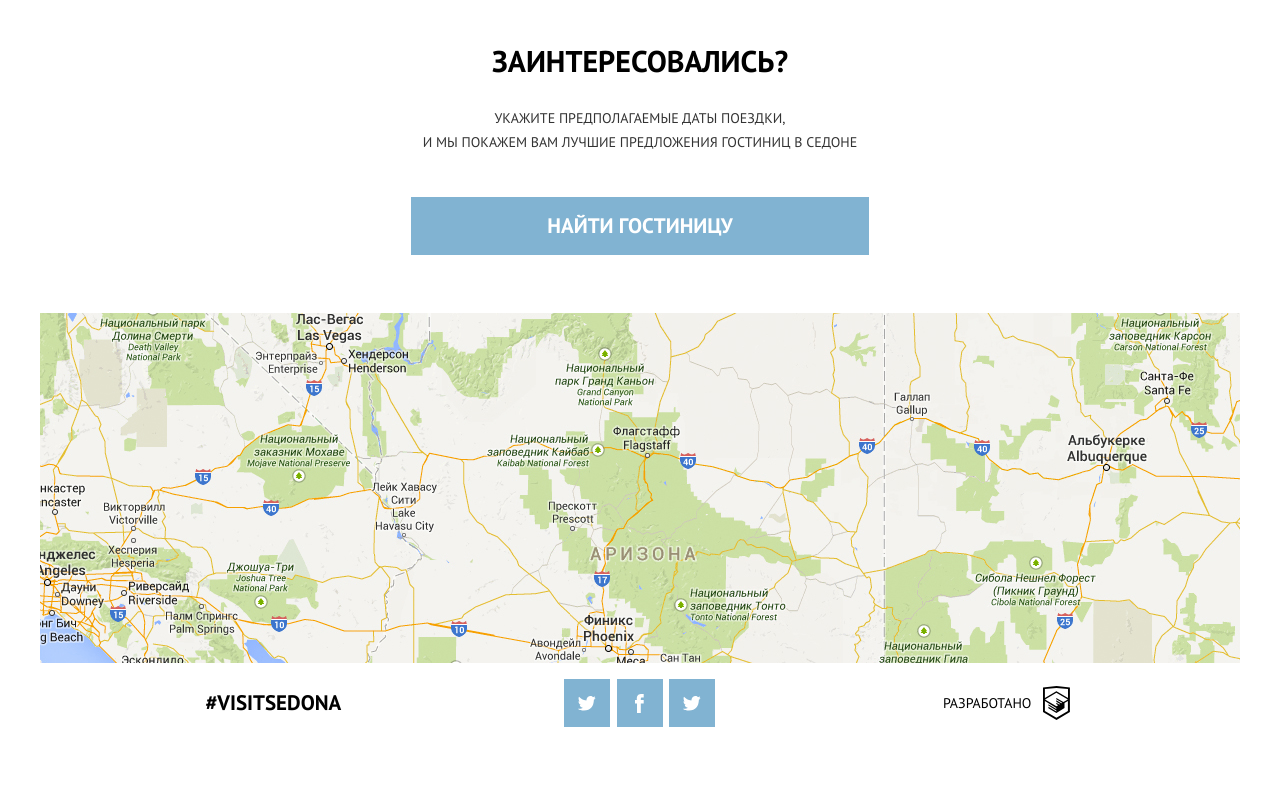
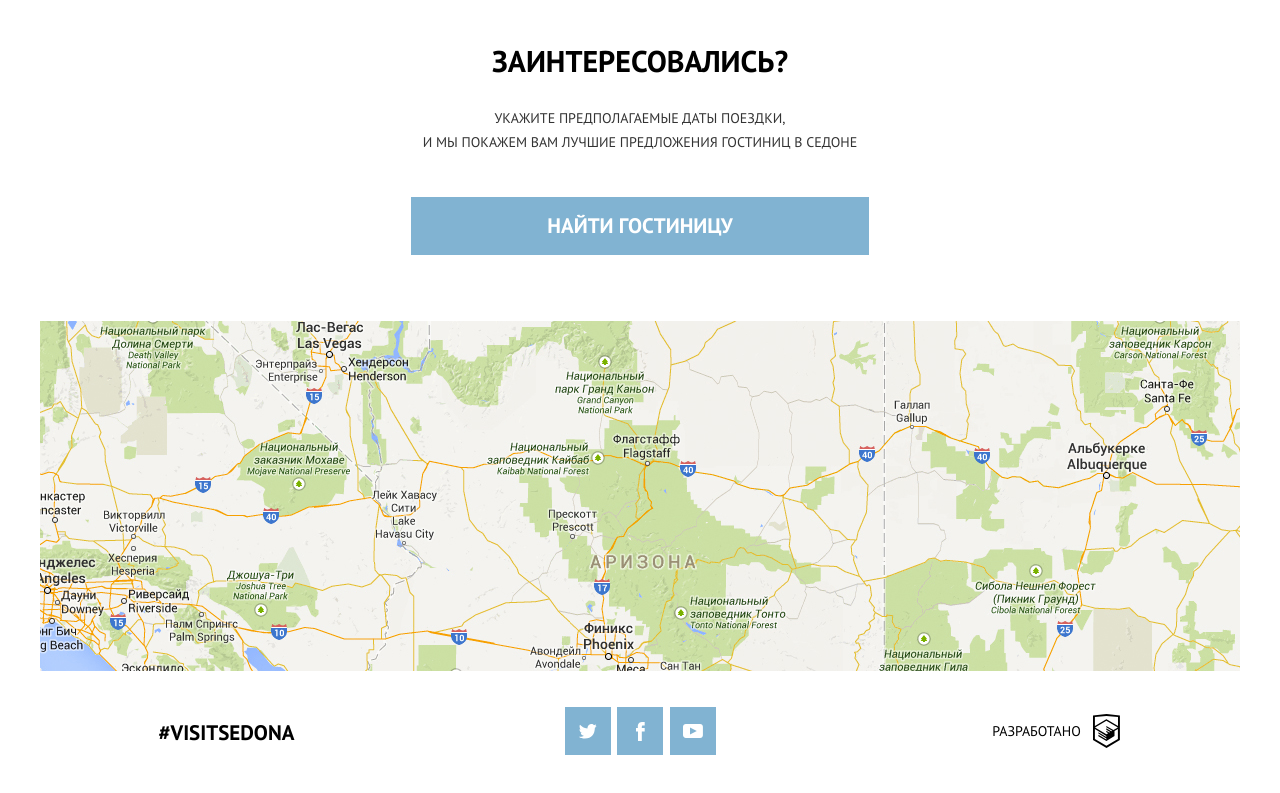
Before and after one commit to DaniyarSeferov/1117947-sedona-21, a website: page source/index.html in a window 1280 px wide. Shown: the part 1888-2681 px from the top of the page. Before the commit the page ends 2625 px from the top, so only its background shows below. Drawn offline with nearby package versions, Linux system fonts and the light colour scheme; files that its build step writes are made by us from their sources.

Commit message:
#Task 5.1: Main page

```diff
--- a/source/index.html
+++ b/source/index.html
@@ -180,7 +180,7 @@
 </main>
 
 <footer class="page-footer">
-  <div class="page-footer__wrapper container">
+  <div class="page-footer__wrapper">
     <div class="page-footer__hashtag">
       <p>#visitsedona</p>
     </div>
--- a/source/sass/blocks/copyright.scss
+++ b/source/sass/blocks/copyright.scss
@@ -10,6 +10,14 @@
     padding-right: 12px;
     color: $color-black;
     text-transform: uppercase;
+
+    @media (min-width: $tablet-width) {
+      padding-left: 5px;
+    }
+
+    @media (min-width: $desktop-width) {
+      padding-left: 28px;
+    }
   }
 
   &__link {
--- a/source/sass/blocks/hotel.scss
+++ b/source/sass/blocks/hotel.scss
@@ -45,5 +45,9 @@
       width: 426px;
       margin-bottom: 38px;
     }
+
+    @media (min-width: $desktop-width) {
+      margin-bottom: 46px;
+    }
   }
 }
--- a/source/sass/blocks/page-footer.scss
+++ b/source/sass/blocks/page-footer.scss
@@ -1,26 +1,53 @@
 .page-footer {
+  padding: 20px;
+
+  @media (min-width: $tablet-width) {
+    min-height: 90px;
+    padding: 9px 0 21px;
+  }
+
   &__wrapper {
     @media (min-width: $tablet-width) {
-      display: grid;
-      grid-template-columns: 1fr 1fr 1fr;
-      grid-gap: 20px;
+      height: 100%;
+      display: flex;
+      justify-content: space-between;
+      flex-wrap: wrap;
       align-items: center;
     }
   }
 
   &__hashtag {
+    margin: 12px 0 32px;
     font-size: 21px;
     line-height: 26px;
     font-weight: bold;
     color: $color-black;
     text-transform: uppercase;
     text-align: center;
+
+    p {
+      margin: 0;
+
+      @media (min-width: $tablet-width) {
+        padding: 4px 0 0 2px;
+      }
+
+      @media (min-width: $desktop-width) {
+        padding-right: 25px;
+      }
+    }
+
+    @media (min-width: $tablet-width) {
+      width: 33%;
+      margin: 0;
+    }
   }
 
   &__social {
     margin-bottom: 40px;
 
     @media (min-width: $tablet-width) {
+      width: 33%;
       margin-bottom: 0;
     }
   }
@@ -28,4 +55,10 @@
   &__social-list {
     margin: 0 auto;
   }
+
+  &__copyright {
+    @media (min-width: $tablet-width) {
+      width: 33%;
+    }
+  }
 }
--- a/source/sass/blocks/social.scss
+++ b/source/sass/blocks/social.scss
@@ -39,5 +39,5 @@
 }
 
 .social__link--yt {
-  background: url("../img/icons/twitter.svg") 50% 50% no-repeat;
+  background: url("../img/icons/icon-youtube.svg") 50% 50% no-repeat;
 }
```
